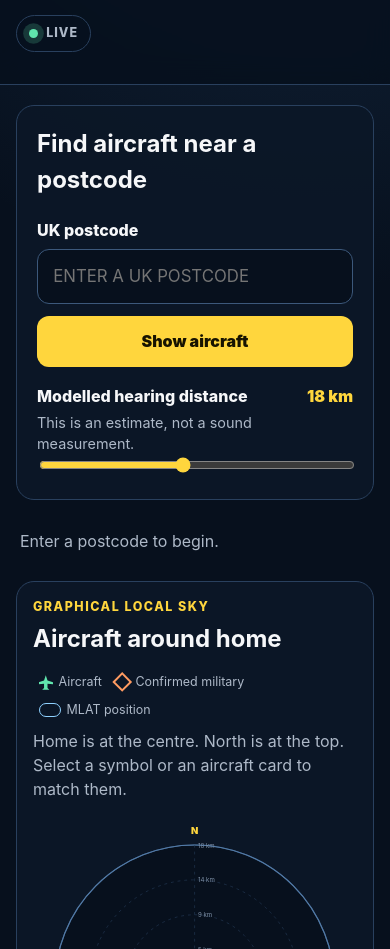
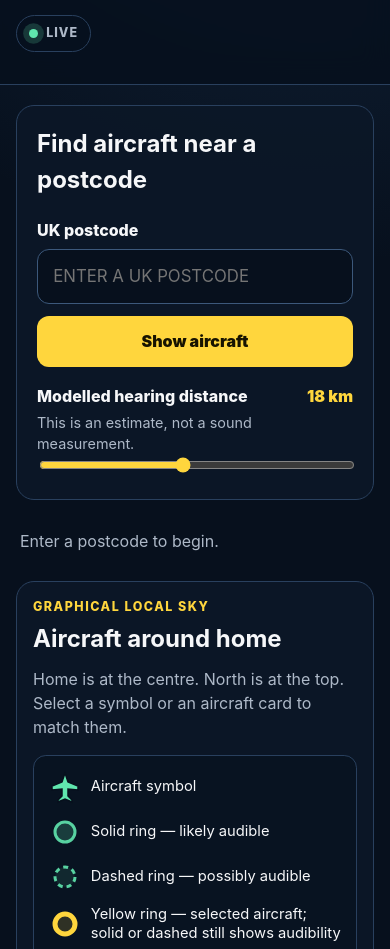
Before and after one commit to armpitpete/over-my-home, a website with bundled scripts: page index.html in a window 390 px wide. Shown: the part 151-1100 px from the top of the page. Built offline with nearby package versions, Linux system fonts and the light colour scheme.

Commit message:
Add a readable complete radar symbol key (#16)
Replace the cramped heading-line legend with a full-width responsive key that explains aircraft, audibility rings, selected aircraft, military shields and MLAT positions.

```diff
--- a/index.html
+++ b/index.html
@@ -75,6 +75,18 @@
           </div>
           <div class="radar-legend" aria-label="Radar symbol key">
             <span><i class="legend-plane" aria-hidden="true"></i> Aircraft</span>
+            <span>
+              <svg width="18" height="18" viewBox="0 0 18 18" aria-hidden="true" focusable="false">
+                <circle cx="9" cy="9" r="6" fill="rgba(96, 230, 174, 0.2)" stroke="rgba(96, 230, 174, 0.9)" stroke-width="2"></circle>
+              </svg>
+              Solid circle — likely audible
+            </span>
+            <span>
+              <svg width="18" height="18" viewBox="0 0 18 18" aria-hidden="true" focusable="false">
+                <circle cx="9" cy="9" r="6" fill="rgba(96, 230, 174, 0.1)" stroke="rgba(96, 230, 174, 0.9)" stroke-width="2" stroke-dasharray="3 2"></circle>
+              </svg>
+              Dashed circle — possibly audible
+            </span>
             <span><i class="legend-military" aria-hidden="true"></i> Confirmed military</span>
             <span><i class="legend-mlat" aria-hidden="true"></i> MLAT position</span>
           </div>
--- a/radar-empty-state.js
+++ b/radar-empty-state.js
@@ -1,3 +1,5 @@
+import './radar-legend-layout.js';
+
 export const INITIAL_RADAR_MESSAGE = 'Enter a postcode to place live aircraft on the local sky.';
 export const NO_AIRCRAFT_MESSAGE = 'No aircraft in range.';
 
--- /dev/null
+++ b/radar-legend-layout.js
@@ -0,0 +1,126 @@
+export const RADAR_KEY_LABELS = Object.freeze({
+  aircraft: 'Aircraft symbol',
+  likely: 'Solid ring — likely audible',
+  possible: 'Dashed ring — possibly audible',
+  selected: 'Yellow ring — selected aircraft; solid or dashed still shows audibility',
+  military: 'Shield — confirmed military',
+  mlat: 'MLAT badge — position derived by multilateration',
+});
+
+export const RADAR_KEY_STYLES = `
+.radar-key {
+  display: grid;
+  grid-template-columns: repeat(3, minmax(0, 1fr));
+  gap: 0.7rem 0.9rem;
+  width: 100%;
+  margin: 0 0 1rem;
+  padding: 0.9rem;
+  border: 1px solid var(--line);
+  border-radius: 0.8rem;
+  background: rgba(7, 16, 29, 0.56);
+  color: var(--text);
+  font-size: 0.92rem;
+  line-height: 1.3;
+}
+.radar-key-item {
+  display: grid;
+  grid-template-columns: 2.1rem minmax(0, 1fr);
+  align-items: center;
+  gap: 0.55rem;
+  min-width: 0;
+}
+.radar-key-sample {
+  display: grid;
+  place-items: center;
+  width: 2.1rem;
+  height: 2.1rem;
+}
+.radar-key-sample svg {
+  display: block;
+  width: 2rem;
+  height: 2rem;
+  overflow: visible;
+}
+.radar-key-badge {
+  display: inline-flex;
+  align-items: center;
+  justify-content: center;
+  min-width: 2.1rem;
+  min-height: 1.45rem;
+  padding: 0.12rem 0.3rem;
+  border: 2px solid var(--mlat);
+  border-radius: 999px;
+  color: var(--mlat);
+  font-size: 0.62rem;
+  font-weight: 900;
+}
+@media (max-width: 760px) {
+  .radar-key { grid-template-columns: repeat(2, minmax(0, 1fr)); }
+}
+@media (max-width: 520px) {
+  .radar-key {
+    grid-template-columns: 1fr;
+    margin-inline: 0.35rem;
+    width: calc(100% - 0.7rem);
+  }
+}
+`;
+
+function sampleSvg(content) {
+  return `<span class="radar-key-sample" aria-hidden="true"><svg viewBox="0 0 32 32" focusable="false">${content}</svg></span>`;
+}
+
+function keyItem(sample, label) {
+  return `<span class="radar-key-item">${sample}<span>${label}</span></span>`;
+}
+
+export function radarKeyMarkup() {
+  return [
+    keyItem(
+      sampleSvg('<path d="M16 2 L19 11 L29 15 L29 19 L19 18 L19 25 L23 29 L23 31 L16 28 L9 31 L9 29 L13 25 L13 18 L3 19 L3 15 L13 11 Z" fill="var(--good)" stroke="#07101d" stroke-width="1.5"></path>'),
+      RADAR_KEY_LABELS.aircraft,
+    ),
+    keyItem(
+      sampleSvg('<circle cx="16" cy="16" r="10" fill="rgba(96, 230, 174, 0.2)" stroke="rgba(96, 230, 174, 0.9)" stroke-width="3"></circle>'),
+      RADAR_KEY_LABELS.likely,
+    ),
+    keyItem(
+      sampleSvg('<circle cx="16" cy="16" r="10" fill="rgba(96, 230, 174, 0.1)" stroke="rgba(96, 230, 174, 0.9)" stroke-width="3" stroke-dasharray="5 4"></circle>'),
+      RADAR_KEY_LABELS.possible,
+    ),
+    keyItem(
+      sampleSvg('<circle cx="16" cy="16" r="10" fill="rgba(255, 214, 61, 0.16)" stroke="var(--accent)" stroke-width="5"></circle>'),
+      RADAR_KEY_LABELS.selected,
+    ),
+    keyItem(
+      sampleSvg('<path d="M16 3 L27 9 L25 23 L16 29 L7 23 L5 9 Z" fill="rgba(255, 155, 97, 0.08)" stroke="var(--military)" stroke-width="3"></path>'),
+      RADAR_KEY_LABELS.military,
+    ),
+    keyItem(
+      '<span class="radar-key-sample" aria-hidden="true"><span class="radar-key-badge">MLAT</span></span>',
+      RADAR_KEY_LABELS.mlat,
+    ),
+  ].join('');
+}
+
+export function enhanceRadarLegend(root = document) {
+  const legend = root.querySelector('.radar-legend, .radar-key');
+  const help = root.querySelector('.radar-help');
+  if (!legend || !help) return false;
+
+  legend.className = 'radar-key';
+  legend.setAttribute('aria-label', 'Radar symbol key');
+  legend.innerHTML = radarKeyMarkup();
+  help.insertAdjacentElement('afterend', legend);
+
+  if (!root.querySelector('#radar-key-styles')) {
+    const style = root.createElement('style');
+    style.id = 'radar-key-styles';
+    style.textContent = RADAR_KEY_STYLES;
+    root.head.append(style);
+  }
+
+  return true;
+}
+
+if (typeof document !== 'undefined') enhanceRadarLegend(document);
```
Also changed, not shown: tests/radar-legend.test.js (added, +45 -0 lines).
